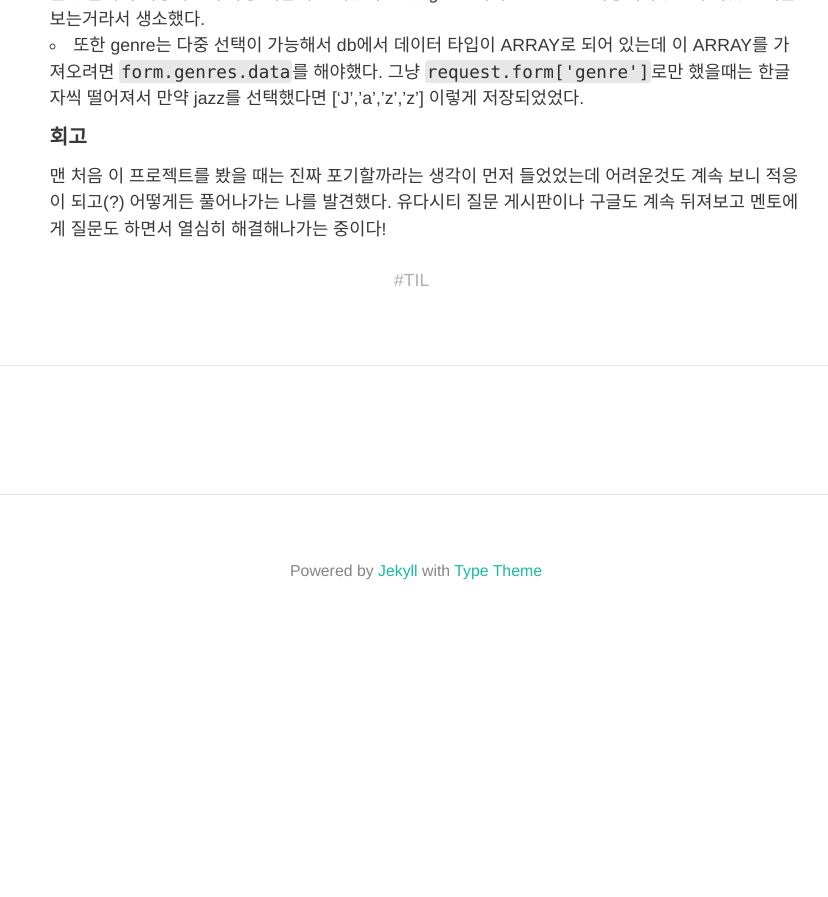
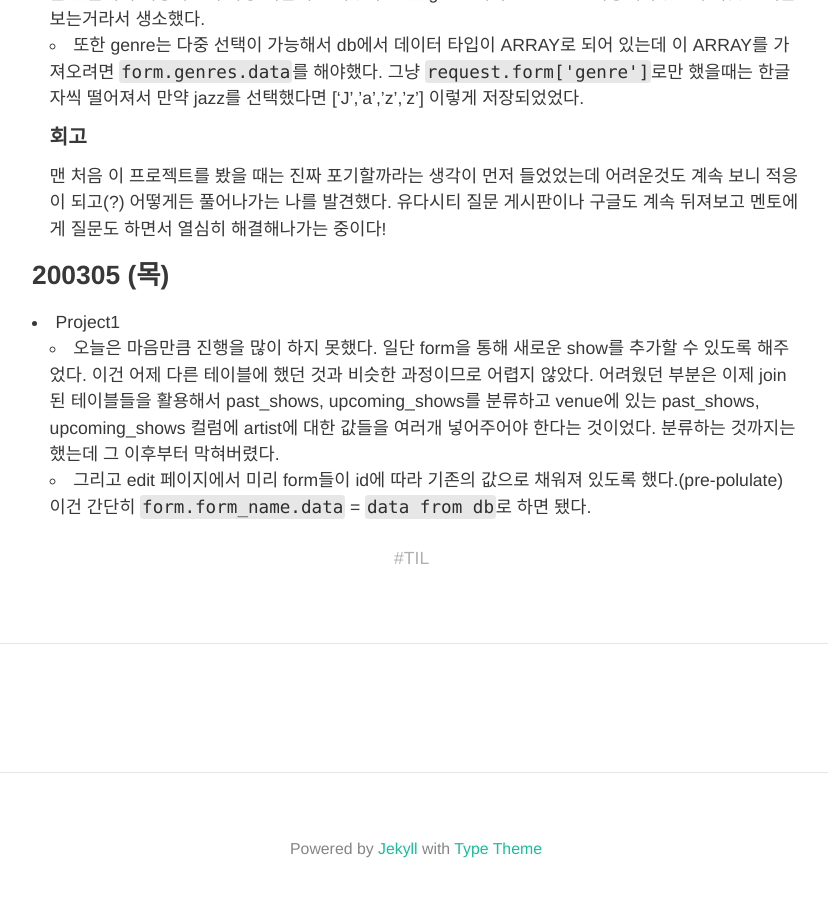
Before and after one commit to HyunlangBan/hyunlangban.github.io, a Jekyll site: the page built from _posts/2020-03-02-week-til.md, in a window 1280 px wide and 900 px high, scrolled down 1309 px. Shown: the top 897 px of the window, without its empty margins (224-1052 px from the left). Built offline with Jekyll 4.4.1, drawn with Linux system fonts in a browser that asks for light colours; nearby versions of some CDN libraries; some web fonts are replaced; comment, search, counter and statistics services are not loaded; before the commit the page ends 1955 px from its top, so only the background shows below that.

Commit message:
Add 200305 TIL

```diff
--- a/_posts/2020-03-02-week-til.md
+++ b/_posts/2020-03-02-week-til.md
@@ -28,3 +28,8 @@ API 개발과 문서화에 대한 챕터를 끝냈다. 데이터베이스 수업
   - 또한 genre는 다중 선택이 가능해서 db에서 데이터 타입이 ARRAY로 되어 있는데 이 ARRAY를 가져오려면 `form.genres.data`를 해야했다. 그냥 `request.form['genre']`로만 했을때는 한글자씩 떨어져서 만약 jazz를 선택했다면 ['J','a','z','z'] 이렇게 저장되었었다.
 #### 회고
 맨 처음 이 프로젝트를 봤을 때는 진짜 포기할까라는 생각이 먼저 들었었는데 어려운것도 계속 보니 적응이 되고(?) 어떻게든 풀어나가는 나를 발견했다. 유다시티 질문 게시판이나 구글도 계속 뒤져보고 멘토에게 질문도 하면서 열심히 해결해나가는 중이다!
+
+### 200305 (목)
+- Project1
+  - 오늘은 마음만큼 진행을 많이 하지 못했다. 일단 form을 통해 새로운 show를 추가할 수 있도록 해주었다. 이건 어제 다른 테이블에 했던 것과 비슷한 과정이므로 어렵지 않았다. 어려웠던 부분은 이제 join된 테이블들을 활용해서 past_shows, upcoming_shows를 분류하고 venue에 있는 past_shows, upcoming_shows 컬럼에 artist에 대한 값들을 여러개 넣어주어야 한다는 것이었다. 분류하는 것까지는 했는데 그 이후부터 막혀버렸다.
+  - 그리고 edit 페이지에서 미리 form들이 id에 따라 기존의 값으로 채워져 있도록 했다.(pre-polulate) 이건 간단히 `form.form_name.data` = `data from db`로 하면 됐다.
```
